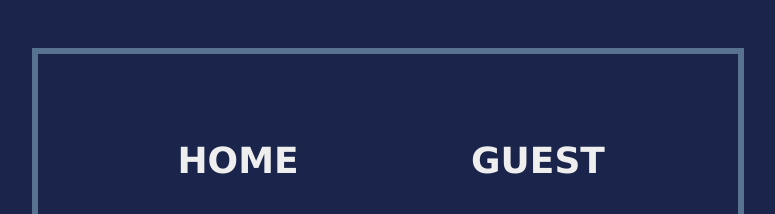
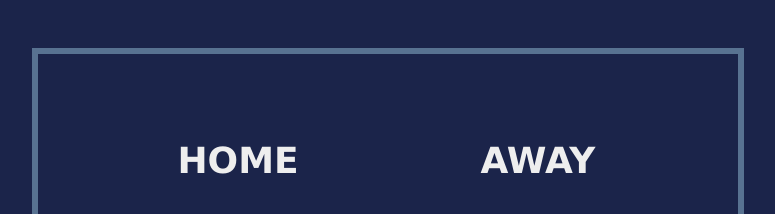
Before and after one commit to munaciella/Basketball-Scoreboard, a website built with Vite: page cod544e9c93b4361e088ae849/index.html in a window 1280 px wide. Shown: the top 214 px of the page, without its empty margins (252-1027 px from the left). Built offline with nearby package versions, Linux system fonts and the light colour scheme; a web font is replaced by a local one.

Commit message:
updated score header

```diff
--- a/cod544e9c93b4361e088ae849/index.html
+++ b/cod544e9c93b4361e088ae849/index.html
@@ -17,7 +17,7 @@
                  </div>
              </div>
              <div id="guest-container">
-                 <h3 id="guest-txt">GUEST</h3>
+                 <h3 id="guest-txt">AWAY</h3>
                  <div id="guest-score-el">0</div>
                  <div id="guest-score-btns-container">
                         <button class="point-btn" onclick="add1guest()">+1</button>
```
